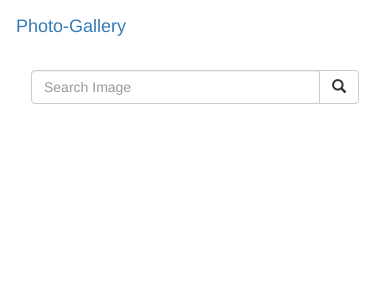
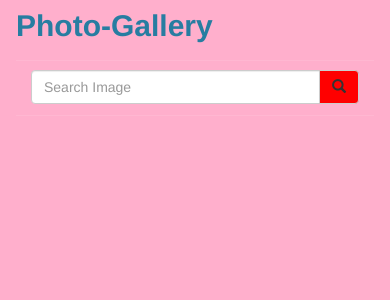
Before and after one commit to Derrick-Nyongesa/Photo-Gallery, a Django app: template photo/templates/base.html in a window 390 px wide. Shown: the top 300 px of the page. Run offline with Django 3.2, Linux system fonts and the light colour scheme; the template is opened without the code that fills it, so the values that code supplies are empty; some libraries are stand-ins or nearby versions.

Commit message:
styyled the home page - background-colour, fonts and colors

```diff
--- a/photo/templates/navbar.html
+++ b/photo/templates/navbar.html
@@ -9,7 +9,7 @@
 <nav class="navbar navbar-light bg-transparent">
   <div class="container-fluid">
     <div class="navbar-header">
-      <a class="navbar-brand" href="{% url 'homePage' %}">Photo-Gallery</a>
+      <a class="navbar-brand nav-head" href="{% url 'homePage' %}">Photo-Gallery</a>
     </div>
     <div class="col-sm-4 col-md-4 navbar-right">
 
@@ -18,7 +18,7 @@
         <div class="input-group">
           <input type="text" class="form-control" placeholder="Search Image" name="imagesearch">
           <div class="input-group-btn">
-            <button class="btn btn-default" type="submit"><i class="glyphicon glyphicon-search"></i></button>
+            <button class="btn btn-default search-button" type="submit"><i class="glyphicon glyphicon-search"></i></button>
           </div>
         </div>
 
--- a/static/css/styles.css
+++ b/static/css/styles.css
@@ -7,3 +7,34 @@ img{
     height: 200px;
     margin-bottom: 50px;
 }
+
+body{
+    background-color: #ffafcc;
+}
+
+.nav-head{
+    font-size: 30px;
+    font-weight: bold;
+    color: #277da1;
+}
+
+.search-button{
+    background-color: red;
+}
+
+h1,.h{
+    color: #f3722c;
+    font-weight: bold;
+    margin-bottom: 60px;
+}
+
+.locations{
+    background-color: #001d3d;
+    padding: 50px 0;
+}
+
+.location-text{
+    color: white;
+    font-size: 23px;
+    font-weight: bold;
+}
```
Also changed, not shown: photo/templates/index.html (+3 -4 lines).
